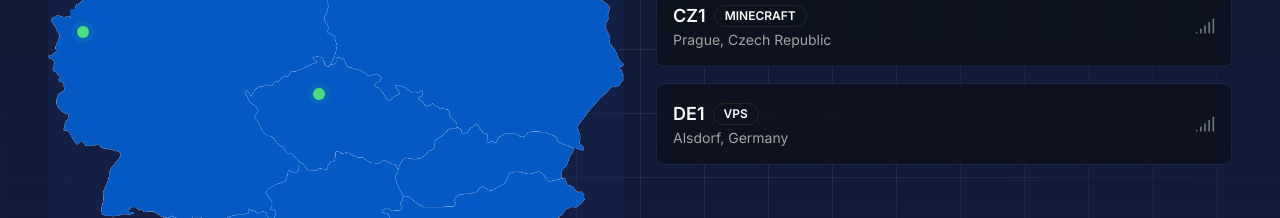
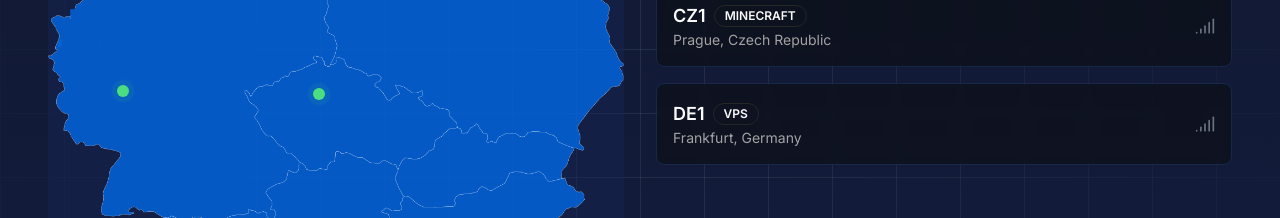
Before and after one commit to jasomtubratu/www.batcore.eu-v2, a Next.js app: page / in a window 1280 px wide. Shown: the part 2320-2538 px from the top of the page. Built offline with nearby package versions, Linux system fonts and the light colour scheme; no server answers; the database is empty.

Commit message:
Frankfurt

```diff
--- a/components/sections/server-locations/data.ts
+++ b/components/sections/server-locations/data.ts
@@ -9,12 +9,12 @@ export const serverLocations: ServerLocation[] = [
     status: "active",
     type: "minecraft",
     ip: "87.236.197.63",
-    coordinates: { x: 5, y: 35 }
+    coordinates: { x: 12, y: 53 }
   },
   {
     id: "2953470", //betterstack
     name: "DE1",
-    location: "Alsdorf, Germany",
+    location: "Frankfurt, Germany",
     status: "active",
     pingUrl: "https://vps.batcore.eu/ping",
     ip: "de1.batcore.eu",
```
